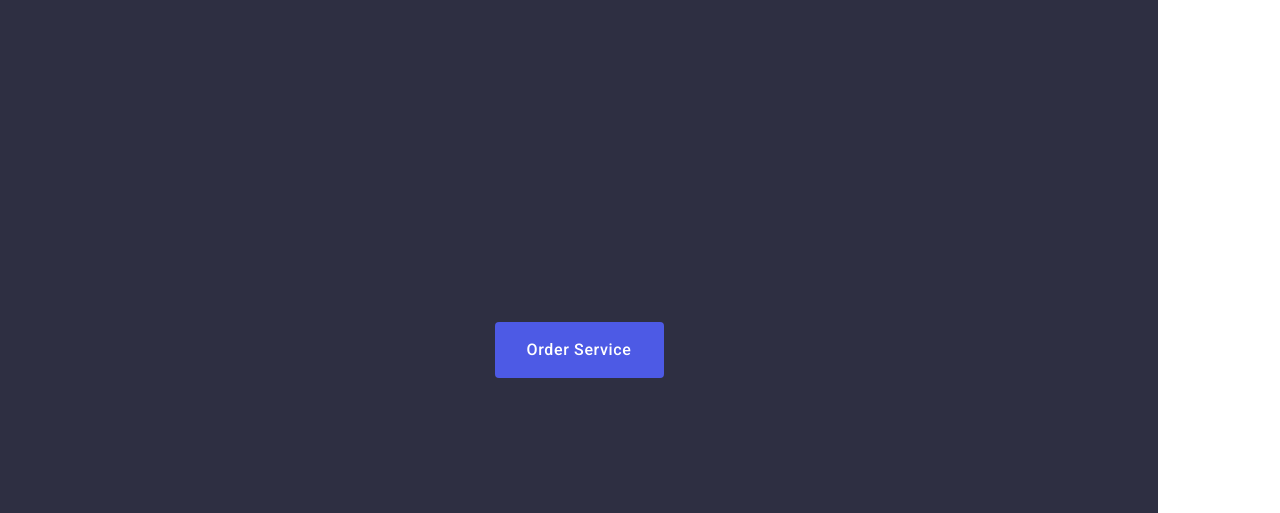
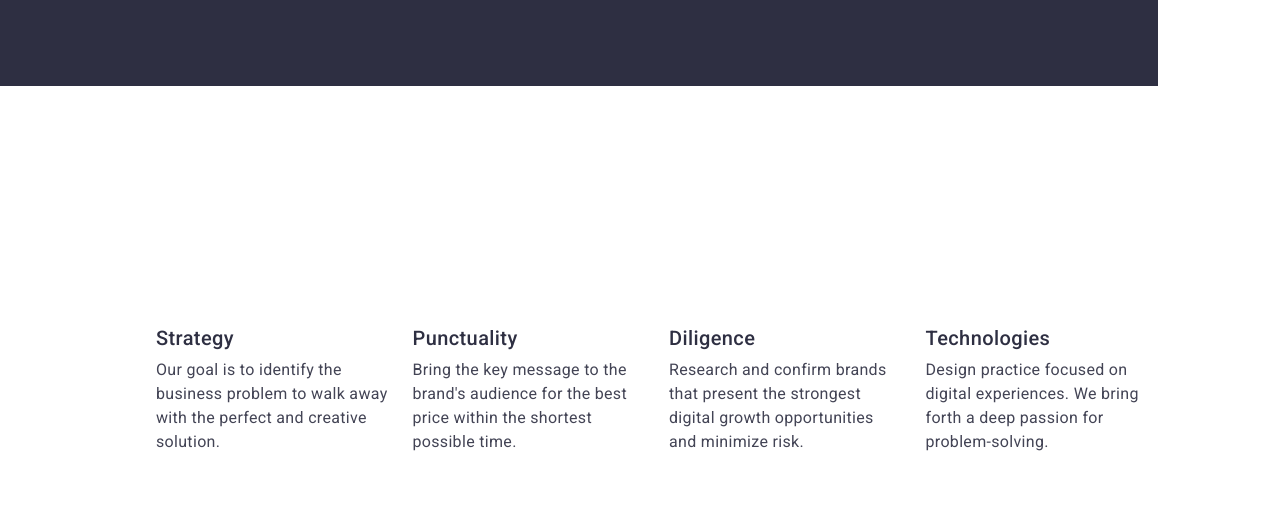
Before and after one commit to MutiDobro/goit-markup-hw-03, a plain HTML site: page index.html in a window 1280 px wide. Shown: the part 587-1100 px from the top of the page. Drawn offline with nearby package versions, Linux system fonts and the light colour scheme.

Commit message:
Update styles.css

```diff
--- a/css/styles.css
+++ b/css/styles.css
@@ -150,8 +150,6 @@ img {
   color: var(--white-color);
 }
 .buner_h {
-  padding-top: 188px;
-  padding-bottom: 292px;
   max-width: 496px;
   margin-bottom: 48px;
   text-align: center;
```
